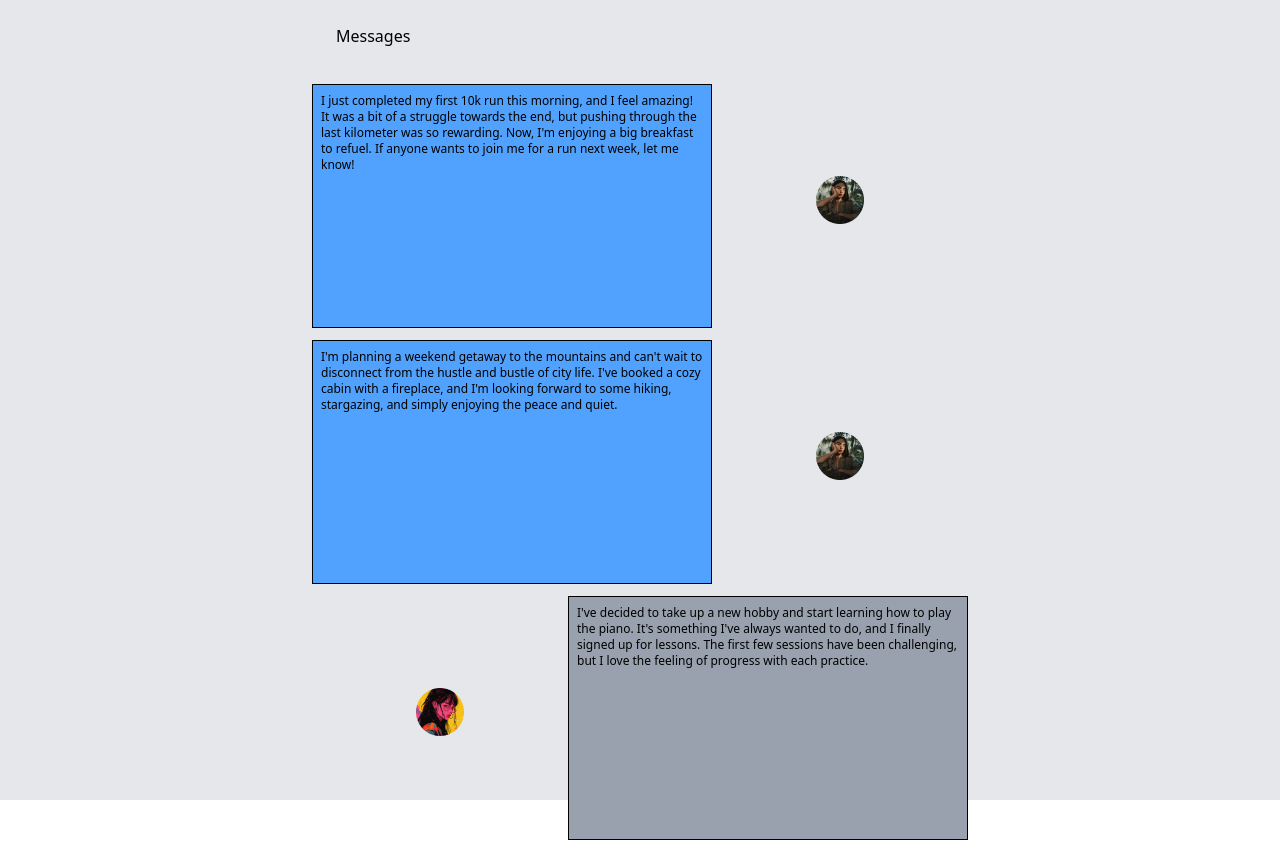
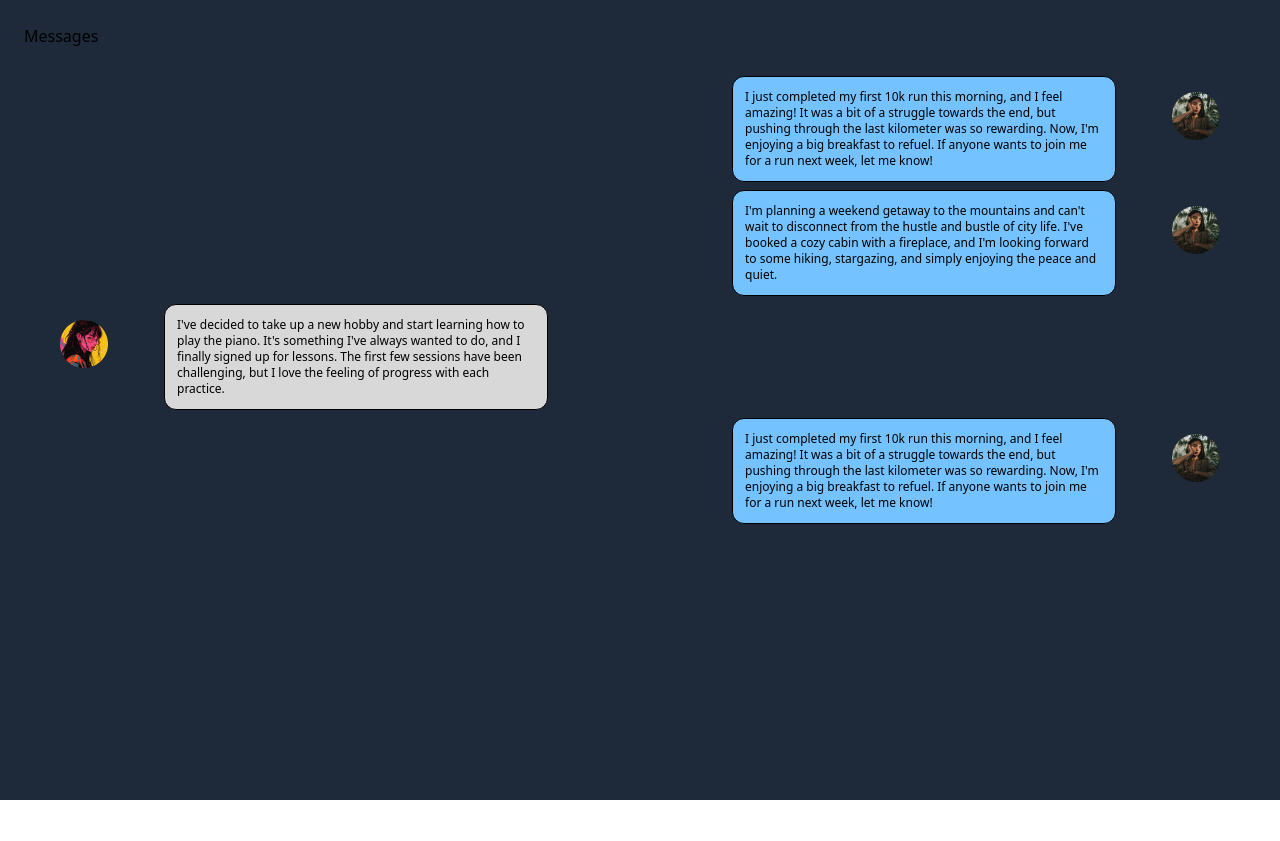
Before and after one commit to williamldennis/f2-styling, a React (Vite) app: page / in a window 1280 px wide. Shown: the top 841 px of the page. After the commit the page ends 800 px from the top, so only its background shows below. Built offline with nearby package versions, Linux system fonts and the light colour scheme; a web font is replaced by a local one.

Commit message:
made messages offset

```diff
--- a/src/App.css
+++ b/src/App.css
@@ -9,6 +9,8 @@
   --color-body: #7D7D7D;
   --color-body-checked: #E2FFE5;
   --color-title: #000000;
+  --color-me-color: #74C2FF;
+  --color-not-me-color: #D8D8D8;
 
   /* ... */
 }
--- a/src/App.tsx
+++ b/src/App.tsx
@@ -1,11 +1,12 @@
 import './App.css'
+import TaskList from './components/TaskList';
 import MessageList from './components/MessageList';
 
 function App() {
   return (
     <>
-      <div className='bg-gray-200 h-screen w-screen absolute flex justify-center'>
-        <div>
+      <div className='bg-gray-800 h-screen w-screen absolute flex justify-center'>
+        <div className='w-full'>
           {/* <div className='m-6'>Task List</div>
           <TaskList /> */}
           <div className='m-6'>Messages</div>
--- a/src/components/Message.tsx
+++ b/src/components/Message.tsx
@@ -7,23 +7,23 @@ export type MessageProps = {
 }
 
 const fromMeBodyStyle = clsx(
-    "bg-blue-400"
+    "bg-me-color"
 )
 
 const notFromMeBodyStyle = clsx(
-    "bg-gray-400"
+    "bg-not-me-color"
 )
 
 const fromMeImageStyle = clsx(
-    ""
+    "order-last"
 )
 
 const notFromMeImageStyle = clsx(
-    ""
+    "order-first"
 )
 
 const fromMeLayoutStyle = clsx(
-    "flex-row-reverse"
+    "justify-end"
 )
 
 const notFromMeLayoutStyle = clsx(
@@ -35,18 +35,18 @@ export default function Message({ data }: MessageProps) {
         <>
             <div className="">
                 <div className={
-                    clsx("flex",
+                    clsx("flex p-1",
                         data.fromMe && fromMeLayoutStyle,
                         !data.fromMe && notFromMeLayoutStyle)}>
                     <div style={{ backgroundImage: `url(${data.picUrl})` }}
-                        className={clsx("bg-over bg-center h-64 w-64 bg-no-repeat",
+                        className={clsx("bg-over bg-center h-20 w-40 bg-no-repeat p-5",
                             data.fromMe && fromMeImageStyle,
                             !data.fromMe && notFromMeImageStyle
                         )}
                     >
                     </div>
                     <div className={
-                        clsx("bg-gray-80 border w-100 text-wrap p-2 mt-3 text-xs",
+                        clsx("bg-gray-80 border text-wrap p-3 text-xs rounded-xl max-w-sm",
                             data.fromMe && fromMeBodyStyle,
                             !data.fromMe && notFromMeBodyStyle)}>
                         {data.body}
@@ -54,7 +54,9 @@ export default function Message({ data }: MessageProps) {
 
 
                 </div>
+
             </div>
+
 
 
         </>
--- a/src/components/MessageList.tsx
+++ b/src/components/MessageList.tsx
@@ -36,7 +36,7 @@ const messageList: MessageData[] = [
 
 export default function MessageList() {
     return (
-        <div>
+        <div className="w-full">
             <Message
                 data={messageList[0]}
             />
```
